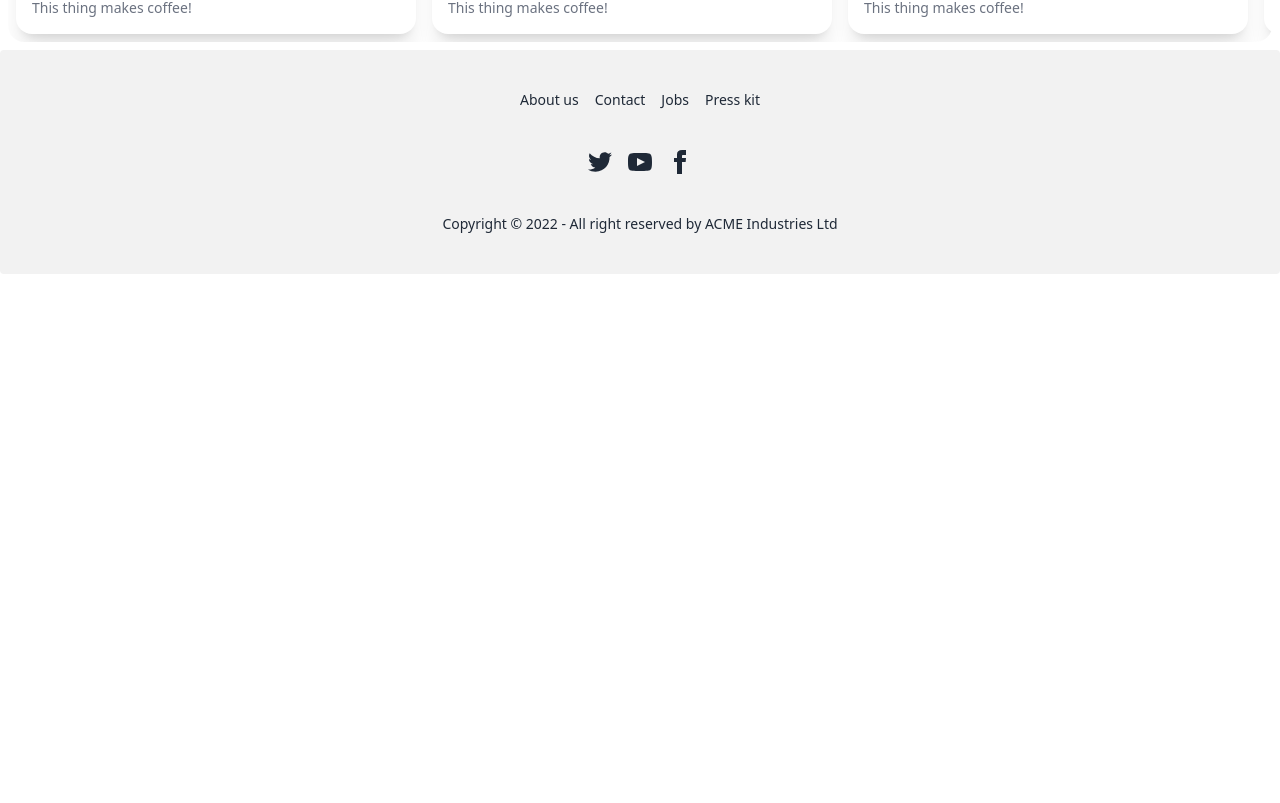
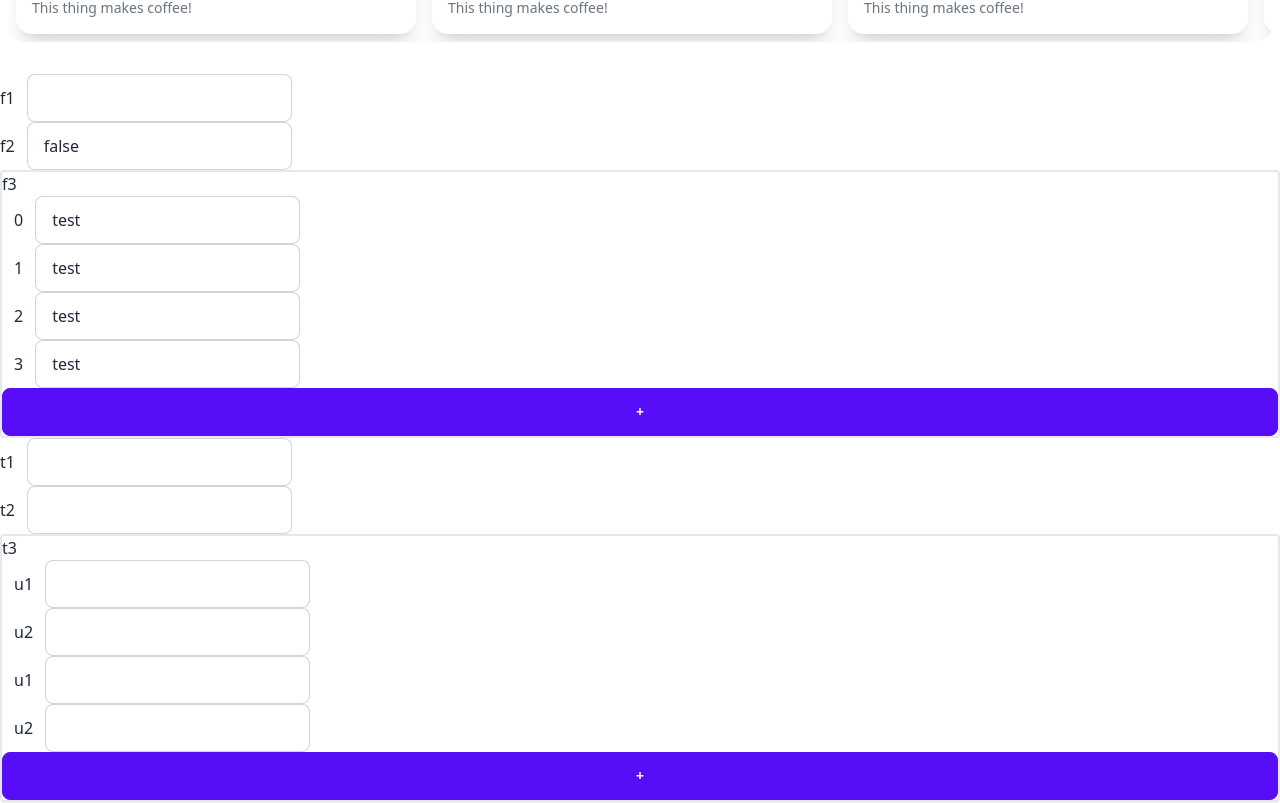
Before and after one commit to DylanHarrisonGithub/CrudStore, a React (Create React App) app in the folder client/: page / in a window 1280 px wide. Shown: the part 1940-2743 px from the top of the page. Before the commit the page ends 2214 px from the top, so only its background shows below. Built offline with nearby package versions, Linux system fonts and the light colour scheme.

Commit message:
client->quick-form partial implementation

```diff
--- a/client/src/components/quick-form/quick-form.tsx
+++ b/client/src/components/quick-form/quick-form.tsx
@@ -1,26 +1,121 @@
 import React, { ReactElement } from 'react';
 
-import { ServicePromise } from '../../services/services';
 import ValidationService, { Schema, Model } from '../../services/validation.service';
 
 type Props<T=Model> = {
   schema: Schema,
-  onInput: (errors: string[], model: T) => void
+  onInput: (errors: string[], model: T) => void,
+  _parentKey?: string
 };
 
-const QuickForm = <T=Model>({schema, onInput}: Props<T>): ReactElement => {
+const QuickForm = <T=Model>({schema, onInput, _parentKey}: Props<T>): ReactElement => {
 
   const [model, setModel] = React.useState<Model>(ValidationService.instantiateSchema(schema));
   const [errors, setErrors] = React.useState<string[]>([]);
 
+  React.useEffect(() => {
+    (async () => {
+      onInput((await ValidationService.validate(model, schema)).body!, model as T);
+    })();
+  }, [model])
+
   return (
     <span>
       {
-        Object.keys(schema).map((key: string): React.ReactNode => {
-          if (typeof schema[key].type === 'object' && !(schema[key].type instanceof RegExp || Array.isArray(schema[key].type))) {
-            return (<QuickForm<Model> schema={schema[key].type as Schema} onInput={(v, m) => { setModel({...model, [key]: m}); setErrors([...errors, ...v])} } />)
+        Object.keys(model).map((key: string): React.ReactNode => {
+          if (Array.isArray(model[key])) {
+            if (typeof (model[key] as Array<any>)[0] === 'object') {
+              return (
+                <ul key={(_parentKey || "") + key} className={"border-solid border-2 rounded"}>
+                  <li key={(_parentKey || "") + key + "label"}><label>{key}</label></li>
+                  {
+                    (model[key] as Array<any>).map((f, i) => (
+                      <li key={(_parentKey || "") + key + i} className="ml-3">
+                        <QuickForm<Model>
+                          schema={schema[key].type as Schema}
+                          onInput={(v, m) => setModel({...model, [key]: (model[key] as Array<any>).map((e,j) => j === i ? m : e)}) }
+                          _parentKey={(_parentKey || "") + key + i + "."}
+                        />
+                      </li>
+                    ))
+                  }
+                  {
+                    (
+                      (schema[key].attributes?.array?.maxLength === undefined) ||
+                      ((model[key] as Array<any>).length < schema[key].attributes!.array!.maxLength!)
+                    ) &&
+                      (<li
+                        key={(_parentKey || "") + key + "push"}
+                        className={"btn btn-primary btn-block"}
+                        onClick={() => setModel(m => ({
+                          ...m,
+                          [key]: [
+                            ...(model[key] as Array<any>),
+                            schema[key].attributes?.default ?
+                                schema[key].attributes?.default!
+                              :
+                                ValidationService.instantiateSchema(schema[key].type as Schema)
+                          ]
+                        }))}
+                      >+</li>)
+                  }
+                </ul>
+              );
+            } else {
+              return (
+                <ul key={(_parentKey || "") + key} className={"border-solid border-2 rounded"}>
+                  <li key={(_parentKey || "") + key + "label"}><label>{key}</label></li>
+                  {
+                    (model[key] as Array<any>).map((f, i) => (
+                      <li key={(_parentKey || "") + key + i.toString()} className="ml-3">
+                        <label>{i}</label>
+                        <input
+                          className={"ml-3 input input-bordered"}
+                          type="text"
+                          name={key+i}
+                          value={f.toString()}
+                          onChange={ (e: React.ChangeEvent<HTMLInputElement>) => setModel(m => ({...m, [key]: (model[key] as Array<any>).map((element,j) => j === i ? e.target.value : element)})) }
+                        />
+                      </li>
+                    ))
+                  }
+                  {
+                    ((schema[key].attributes?.array?.maxLength === undefined) ||
+                    ((model[key] as Array<any>).length < schema[key].attributes!.array!.maxLength!)) &&
+                      <li
+                        key={(_parentKey || "") + key + "push"}
+                        className={"btn btn-primary btn-block"}
+                        onClick={() => setModel(m => ({...m, [key]: [...(model[key] as Array<any>), schema[key].attributes?.default ? schema[key].attributes?.default! : ""]}))}
+                      >+</li>
+                  }
+                </ul>
+              );
+            }
+          } else {
+            if (typeof model[key] === 'object') {
+              return (
+                <QuickForm<Model>
+                  key={(_parentKey || "") + key}
+                  schema={schema[key].type as Schema}
+                  onInput={ (v, m) => setModel({...model, [key]: m}) }
+                  _parentKey={(_parentKey || "") + key + "."}
+                />
+              );
+            } else {
+              return (
+                <div key={(_parentKey || "") + key}>
+                  <label>{key}</label>
+                  <input
+                    className={"ml-3 input input-bordered"}
+                    type="text"
+                    name={key}
+                    value={model[key].toString()}
+                    onChange={ (e: React.ChangeEvent<HTMLInputElement>) => setModel(m => ({...m, [key]: e.target.value})) }
+                  />
+                </div>
+              );
+            }
           }
-          return <></>
         })
       }
     </span>
--- a/client/src/pages/home.tsx
+++ b/client/src/pages/home.tsx
@@ -4,6 +4,7 @@ import { LoremIpsum } from 'lorem-ipsum';
 import Carousel from "../components/carousel/carousel";
 import ProductCard from "../components/product-card/product-card";
 import Hero from "../components/hero/hero";
+import QuickForm from "../components/quick-form/quick-form";
 
 const lorem = new LoremIpsum({
   sentencesPerParagraph: {
@@ -44,6 +45,28 @@ const Home: React.FC<any> = (props: any) => {
           ))
         }
       </Carousel >
+      <br/>
+      <QuickForm<any>
+        schema={{
+          f1: { type: 'string', attributes: { required: true }},
+          f2: { type: 'boolean' },
+          f3: { type: 'number', attributes: { array: { minLength: 4 }, default: 'test' }},
+          test: {
+            type: {
+              t1: { type: 'string' },
+              t2: { type: 'string' },
+              t3: {
+                type: {
+                  u1: { type: 'string' },
+                  u2: { type: 'string' }
+                },
+                attributes: { array: { minLength: 2 }}
+              }
+            }
+          }
+        }}
+        onInput={((e, m) => console.log(e, m))}
+      />
     </div>
   )
 }
--- a/client/src/services/validation.service.ts
+++ b/client/src/services/validation.service.ts
@@ -91,7 +91,6 @@ const ValidationService = ((): typeof service extends Service ? typeof service :
             errors.push(key + (res.message || ` failed custom test.`))
           }
         });
-        console.log(errors);
 
         return errors;
       }
@@ -164,7 +163,7 @@ const ValidationService = ((): typeof service extends Service ? typeof service :
           return {
             ...model,
             [key]: schema[key].attributes?.array ?
-                [ createModel(schema[key].type as Schema) ]
+                Array.from(new Array(schema[key].attributes?.array?.minLength || 1)).map(e => (schema[key].attributes?.default || createModel(schema[key].type as Schema)))
               :
                 createModel(schema[key].type as Schema)
           }
@@ -174,7 +173,7 @@ const ValidationService = ((): typeof service extends Service ? typeof service :
           return {
             ...model,
             [key]: schema[key].attributes?.array ?
-                [ schema[key].attributes?.default || (schema[key].type as Array<string | number | boolean>)[0].toString() ]
+                Array.from(new Array(schema[key].attributes?.array?.minLength || 1)).map(e => schema[key].attributes?.default || (schema[key].type as Array<string | number | boolean>)[0].toString())
               :
                 schema[key].attributes?.default || (schema[key].type as Array<string | number | boolean>)[0].toString()
           } // this assumes the array is not empty
@@ -184,12 +183,12 @@ const ValidationService = ((): typeof service extends Service ? typeof service :
           return {
             ...model,
             [key]: schema[key].attributes?.array ?
-                [ schema[key].attributes?.default || "false" ]
+                Array.from(new Array(schema[key].attributes?.array?.minLength || 1)).map(e => schema[key].attributes?.default || "false" )
               :
                 schema[key].attributes?.default || "false"
           }
         }
-        // type is regex
+        // type is regex or string or number
         if (
           (schema[key].type instanceof RegExp) ||
           ((typeof schema[key].type === `string`) && (schema[key].type as string).includes(`string`)) ||
@@ -198,7 +197,7 @@ const ValidationService = ((): typeof service extends Service ? typeof service :
           return {
             ...model,
             [key]: schema[key].attributes?.array ?
-                [ schema[key].attributes?.default || "" ]
+                Array.from(new Array(schema[key].attributes?.array?.minLength || 1)).map(e => schema[key].attributes?.default || "" )
               :
                 schema[key].attributes?.default || ""
           }
@@ -206,6 +205,7 @@ const ValidationService = ((): typeof service extends Service ? typeof service :
         // should be unreacheable with properly defined model
         return model;
       }, {} as T);
+      // console.log('model created', createModel(schema));
       return createModel(schema);
     }
   }
```
Also changed, not shown: client/src/services/http.service.ts (+6 -6 lines).
